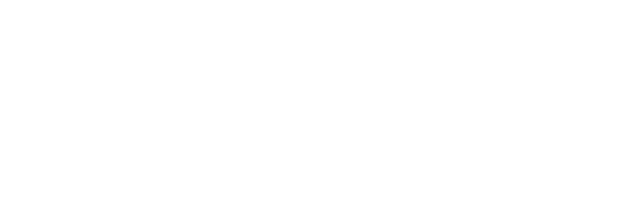
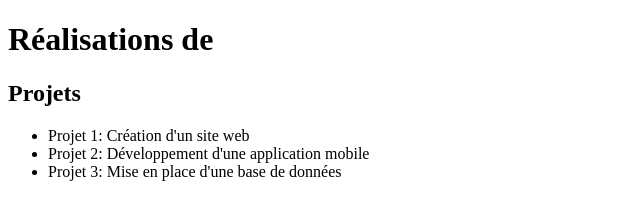
Before and after one commit to DynaJ0ule/1C1-Projet-1, a plain HTML site: page realisations.html in a window 1280 px wide. Shown: the whole page, without its empty margins (0-640 px from the left). Drawn offline with Linux system fonts and the light colour scheme.

Commit message:
Base pour Jules et realisations

```diff
--- a/realisations.html
+++ b/realisations.html
@@ -0,0 +1,23 @@
+<!DOCTYPE html>
+<html lang="fr">
+<head>
+    <meta charset="UTF-8">
+    <meta name="viewport" content="width=device-width, initial-scale=1.0">
+    <title>Réalisations</title>
+    <link rel="icon" type="image/x-icon" href="favicon.ico">
+    <link rel="stylesheet" href="styles.css">
+</head>
+<body>
+    <header>
+        <h1>Réalisations de </h1>
+    </header>
+    <main>
+        <h2>Projets</h2>
+        <ul>
+            <li>Projet 1: Création d'un site web</li>
+            <li>Projet 2: Développement d'une application mobile</li>
+            <li>Projet 3: Mise en place d'une base de données</li>
+        </ul>
+    </main>
+</body>
+</html>
```
Also changed, not shown: Jules.html (+2 -4 lines).
